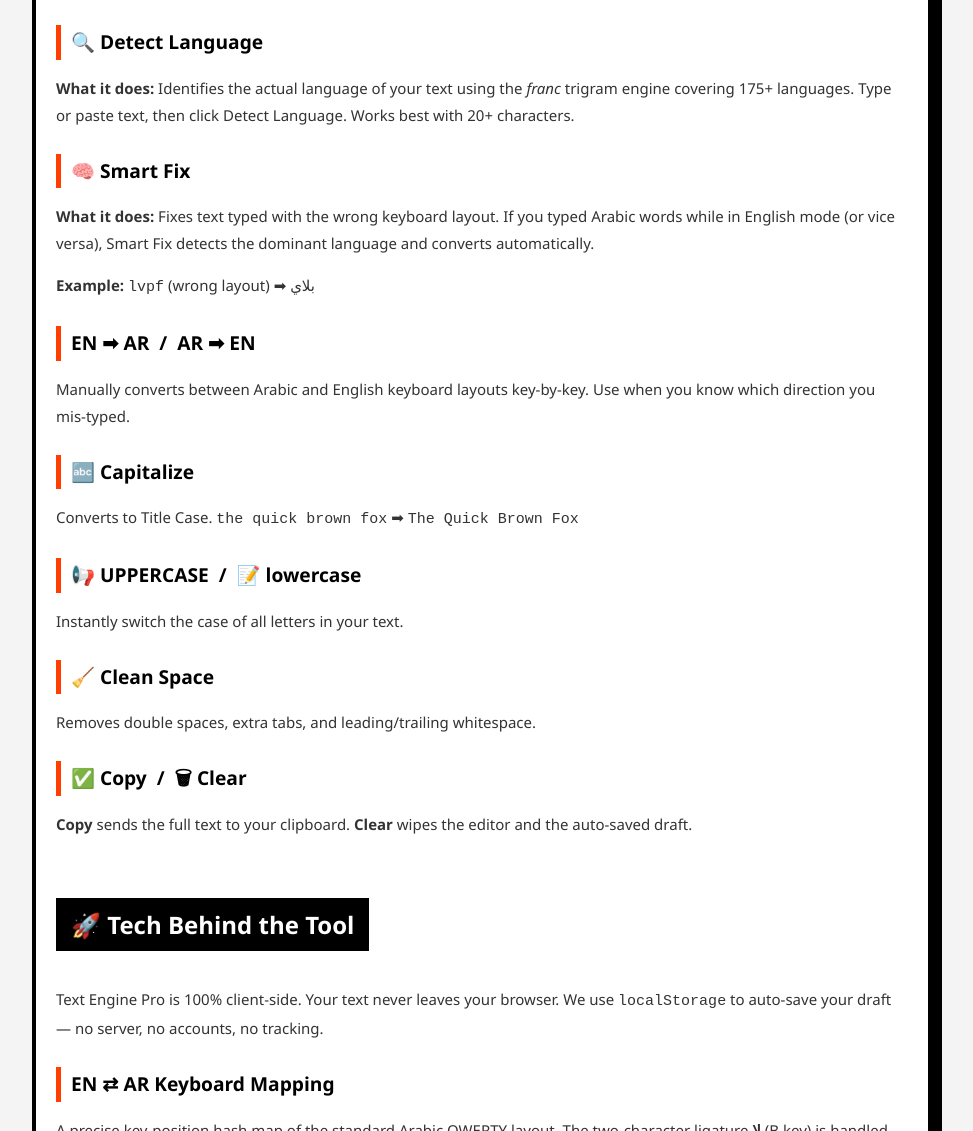
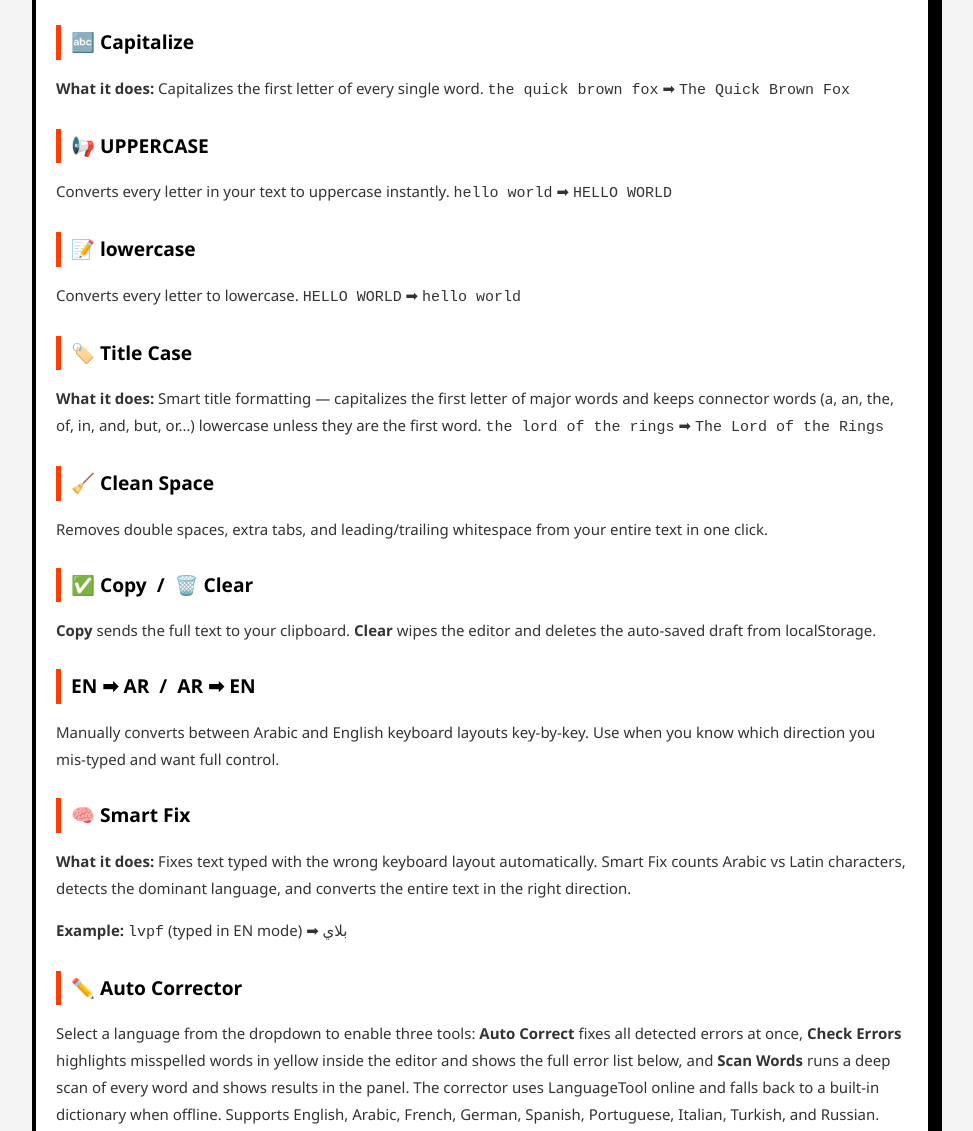
Before and after one commit to alialielkhayat246-a11y/textenginepro, a website: page index.html in a window 1280 px wide. Shown: the part 900-2031 px from the top of the page, without its empty margins (158-1131 px from the left). Drawn offline with Linux system fonts and the light colour scheme.

Commit message:
index.html

```diff
--- a/index.html
+++ b/index.html
@@ -284,54 +284,80 @@ button:active{transform:translate(2px,2px);box-shadow:none;background:var(--acce
     <article class="article">
       <h2>&#x1F4D8; How to Use Every Tool</h2>
 
-      <h3>&#x1F50D; Detect Language</h3>
-      <p><strong>What it does:</strong> Identifies the actual language of your text using the <em>franc</em> trigram engine covering 175+ languages. Type or paste text, then click Detect Language. Works best with 20+ characters.</p>
+      <h3>&#x1F524; Capitalize</h3>
+      <p><strong>What it does:</strong> Capitalizes the first letter of every single word. <code>the quick brown fox</code> &#x27A1; <code>The Quick Brown Fox</code></p>
+
+      <h3>&#x1F4E2; UPPERCASE</h3>
+      <p>Converts every letter in your text to uppercase instantly. <code>hello world</code> &#x27A1; <code>HELLO WORLD</code></p>
+
+      <h3>&#x1F4DD; lowercase</h3>
+      <p>Converts every letter to lowercase. <code>HELLO WORLD</code> &#x27A1; <code>hello world</code></p>
+
+      <h3>&#x1F3F7;&#xFE0F; Title Case</h3>
+      <p><strong>What it does:</strong> Smart title formatting — capitalizes the first letter of major words and keeps connector words (a, an, the, of, in, and, but, or…) lowercase unless they are the first word. <code>the lord of the rings</code> &#x27A1; <code>The Lord of the Rings</code></p>
+
+      <h3>&#x1F9F9; Clean Space</h3>
+      <p>Removes double spaces, extra tabs, and leading/trailing whitespace from your entire text in one click.</p>
+
+      <h3>&#x2705; Copy &nbsp;/&nbsp; &#x1F5D1;&#xFE0F; Clear</h3>
+      <p><strong>Copy</strong> sends the full text to your clipboard. <strong>Clear</strong> wipes the editor and deletes the auto-saved draft from localStorage.</p>
+
+      <h3>EN &#x27A1; AR &nbsp;/&nbsp; AR &#x27A1; EN</h3>
+      <p>Manually converts between Arabic and English keyboard layouts key-by-key. Use when you know which direction you mis-typed and want full control.</p>
 
       <h3>&#x1F9E0; Smart Fix</h3>
-      <p><strong>What it does:</strong> Fixes text typed with the wrong keyboard layout. If you typed Arabic words while in English mode (or vice versa), Smart Fix detects the dominant language and converts automatically.</p>
-      <p><strong>Example:</strong> <code>lvpf</code> (wrong layout) &#x27A1; <code>بلاي</code></p>
-
-      <h3>EN &#x27A1; AR &nbsp;/&nbsp; AR &#x27A1; EN</h3>
-      <p>Manually converts between Arabic and English keyboard layouts key-by-key. Use when you know which direction you mis-typed.</p>
-
-      <h3>&#x1F524; Capitalize</h3>
-      <p>Converts to Title Case. <code>the quick brown fox</code> &#x27A1; <code>The Quick Brown Fox</code></p>
-
-      <h3>&#x1F4E2; UPPERCASE &nbsp;/&nbsp; &#x1F4DD; lowercase</h3>
-      <p>Instantly switch the case of all letters in your text.</p>
-
-      <h3>&#x1F9F9; Clean Space</h3>
-      <p>Removes double spaces, extra tabs, and leading/trailing whitespace.</p>
-
-      <h3>&#x2705; Copy &nbsp;/&nbsp; &#x1F5D1; Clear</h3>
-      <p><strong>Copy</strong> sends the full text to your clipboard. <strong>Clear</strong> wipes the editor and the auto-saved draft.</p>
+      <p><strong>What it does:</strong> Fixes text typed with the wrong keyboard layout automatically. Smart Fix counts Arabic vs Latin characters, detects the dominant language, and converts the entire text in the right direction.</p>
+      <p><strong>Example:</strong> <code>lvpf</code> (typed in EN mode) &#x27A1; <code>بلاي</code></p>
+
+      <h3>&#x270F;&#xFE0F; Auto Corrector</h3>
+      <p>Select a language from the dropdown to enable three tools: <strong>Auto Correct</strong> fixes all detected errors at once, <strong>Check Errors</strong> highlights misspelled words in yellow inside the editor and shows the full error list below, and <strong>Scan Words</strong> runs a deep scan of every word and shows results in the panel. The corrector uses LanguageTool online and falls back to a built-in dictionary when offline. Supports English, Arabic, French, German, Spanish, Portuguese, Italian, Turkish, and Russian.</p>
+
+      <h3>&#x1F4CB; Check Errors</h3>
+      <p>Runs a fresh scan, highlights every misspelled word in <strong style="background:#FFE600;padding:0 3px;">yellow</strong> directly inside the editor, and opens the error list below the Detect Language section. Click <strong>Fix</strong> on individual words or <strong>Fix All</strong> to correct everything at once. The page scrolls smoothly to the editor so you can see the highlights.</p>
+
+      <h3>&#x1F50D; Scan Words</h3>
+      <p>Scans all words in the text and shows the full results in the inline panel — both correct and incorrect words. Errors show a suggested fix with a Fix button. Uses LanguageTool when online, local dictionary when offline.</p>
+
+      <h3>&#x1F310; Detect Language</h3>
+      <p>Identifies the language of your text using a two-layer system: Unicode script detection (Arabic, Cyrillic, Devanagari, Thai, etc.) and common-word frequency matching for Latin-script languages. Works fully offline. Results show the language name, native name, script, language family, and ISO code. Works best with 20+ characters.</p>
     </article>
 
     <article class="article">
       <h2>&#x1F680; Tech Behind the Tool</h2>
-      <p>Text Engine Pro is 100% client-side. Your text never leaves your browser. We use <code>localStorage</code> to auto-save your draft — no server, no accounts, no tracking.</p>
+      <p>Text Engine Pro is 100% client-side. Your text never leaves your browser. <code>localStorage</code> auto-saves your draft on every keystroke — no server, no accounts, no tracking.</p>
+      <h3>Auto-Scan Engine</h3>
+      <p>Every 0.5 seconds after you stop typing, the engine silently runs a full LanguageTool scan in the background, populates the error list, and updates highlights — all without moving the page or interrupting your flow.</p>
       <h3>EN &#x21C4; AR Keyboard Mapping</h3>
       <p>A precise key-position hash map of the standard Arabic QWERTY layout. The two-character ligature <strong>&#x644;&#x627;</strong> (B key) is handled via priority lookahead, running in O(n) time.</p>
+      <h3>Language Detection</h3>
+      <p>Detection runs in two layers. First, Unicode block ranges instantly identify non-Latin scripts. Then for Latin languages, a common-word frequency table matches against the top function words of each supported language. No external API needed — works fully offline.</p>
     </article>
 
     <article class="article">
       <h2>&#x2753; Frequently Asked Questions</h2>
       <div class="faq-item">
         <span class="faq-q">Is my text data private?</span>
-        <p>Yes. Fully serverless — your text is processed only in your browser and never transmitted anywhere.</p>
+        <p>Yes. Fully serverless — your text is processed only in your browser and never stored or transmitted anywhere except to LanguageTool for spell-checking (when online).</p>
       </div>
       <div class="faq-item">
         <span class="faq-q">Why is Smart Fix converting the wrong way?</span>
         <p>Smart Fix counts Arabic vs Latin characters. If your text is mixed, add more characters of the correct language or use the manual EN&#x27A1;AR / AR&#x27A1;EN buttons instead.</p>
       </div>
       <div class="faq-item">
+        <span class="faq-q">What is the difference between Capitalize and Title Case?</span>
+        <p><strong>Capitalize</strong> uppercases the first letter of every word without exception. <strong>Title Case</strong> follows editorial rules — small connector words like "of", "the", "and" stay lowercase unless they open the title.</p>
+      </div>
+      <div class="faq-item">
         <span class="faq-q">Can I use this for PDF text?</span>
-        <p>Yes. Paste PDF text here, fix the layout or encoding, then paste back into your document.</p>
+        <p>Yes. Paste PDF text here, fix the layout or encoding, then paste it back into your document.</p>
+      </div>
+      <div class="faq-item">
+        <span class="faq-q">Does Check Errors work offline?</span>
+        <p>Yes. If LanguageTool is unreachable the engine automatically falls back to the built-in local dictionary, which covers the most common spelling mistakes across all 9 supported languages.</p>
       </div>
       <div class="faq-item">
         <span class="faq-q">Does this site use cookies?</span>
-        <p>The tool itself uses <code>localStorage</code> only. Google AdSense ads may use cookies.
-           See our <a onclick="openModal()" style="cursor:pointer;text-decoration:underline;">Privacy Policy</a>.</p>
+        <p>The tool itself uses <code>localStorage</code> only. Google AdSense ads may use cookies. See our <a onclick="openModal()" style="cursor:pointer;text-decoration:underline;">Privacy Policy</a>.</p>
       </div>
     </article>
 
```
